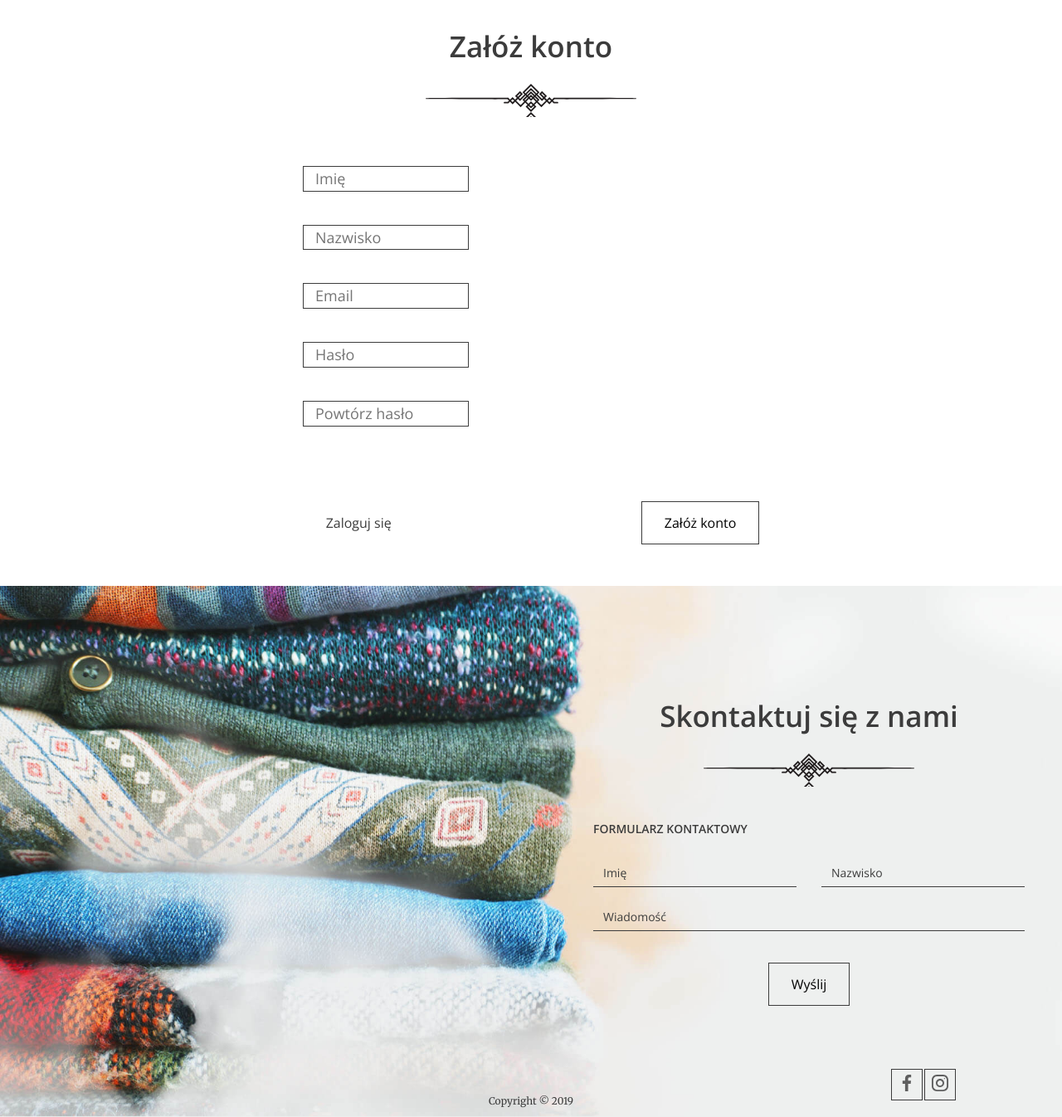
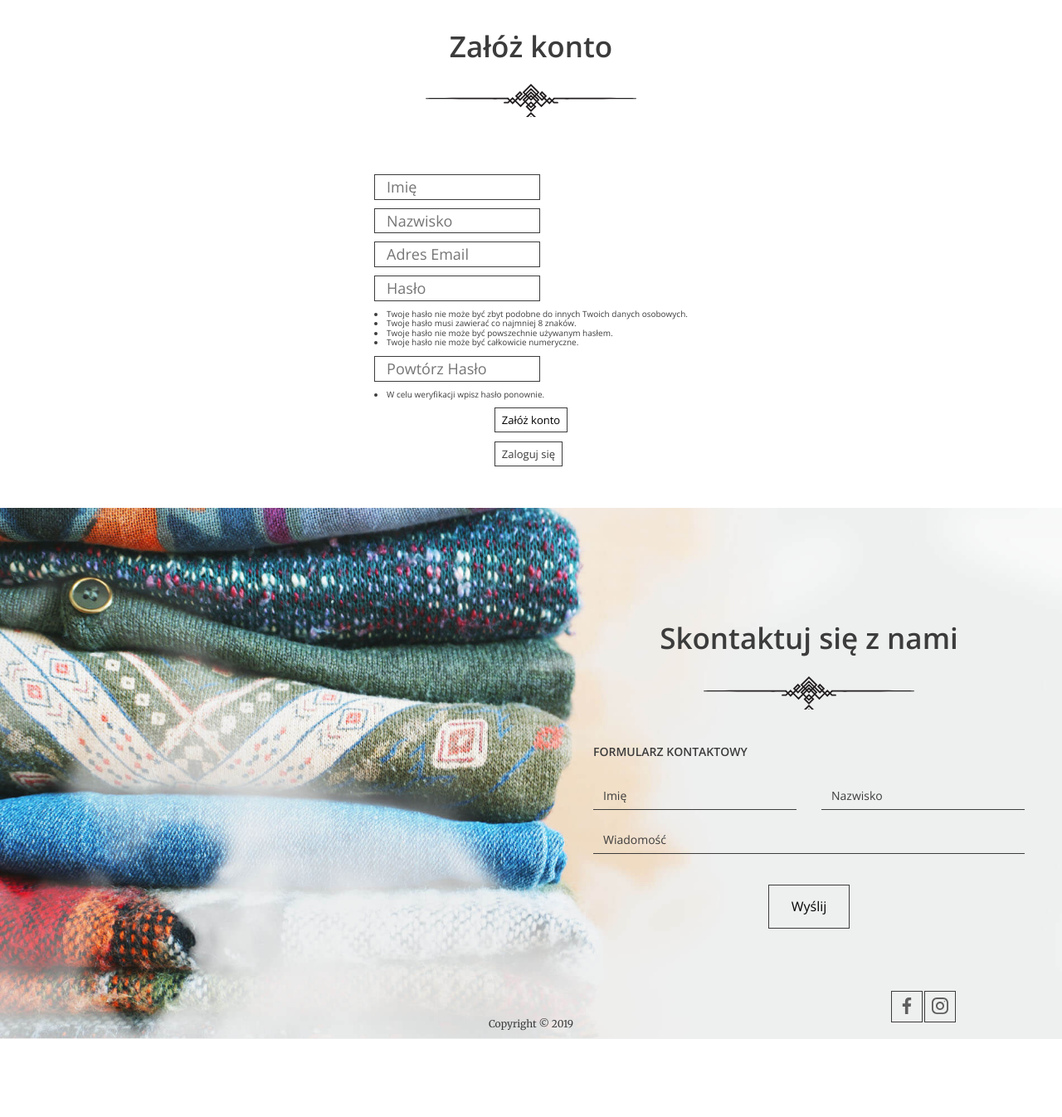
Before and after one commit to adamatusz/djangoCharityDonation, a Django app: page /register/ in a window 1280 px wide. Shown: the part 182-1528 px from the top of the page at 83% size. After the commit the page ends 1434 px from the top, so only its background shows below. Run offline with Django 4.2, Linux system fonts and the light colour scheme.

Commit message:
registration_form

```diff
--- /dev/null
+++ b/charity_donation/forms.py
@@ -0,0 +1,31 @@
+from django.contrib.auth.forms import UserCreationForm
+from .models import User
+from django import forms
+
+
+class SignUpForm(UserCreationForm):
+    first_name = forms.CharField(label='', max_length=100, widget=forms.TextInput(attrs={'class': 'form-control',
+                                                                                         'placeholder': 'Imię'}))
+    last_name = forms.CharField(label='', max_length=100, widget=forms.TextInput(attrs={'class': 'form-control',
+                                                                                        'placeholder': 'Nazwisko'
+                                                                                        }))
+    email = forms.EmailField(label='', widget=forms.TextInput(attrs={'class': 'form-control',
+                                                                     'placeholder': 'Adres Email'}))
+
+    class Meta:
+        model = User
+        fields = ('first_name', 'last_name', 'email', 'password1', 'password2')
+
+    def __init__(self, *args, **kwargs):
+        super(SignUpForm, self).__init__(*args, **kwargs)
+
+        self.fields['password1'].widget.attrs['class'] = 'form-control'
+        self.fields['password1'].widget.attrs['placeholder'] = 'Hasło'
+        self.fields['password1'].label = ''
+        self.fields[
+            'password1'].help_text = '<li>Twoje hasło nie może być zbyt podobne do innych Twoich danych osobowych.</li><li>Twoje hasło musi zawierać co najmniej 8 znaków.</li><li>Twoje hasło nie może być powszechnie używanym hasłem.</li><li>Twoje hasło nie może być całkowicie numeryczne.</li>'
+
+        self.fields['password2'].widget.attrs['class'] = 'form-control'
+        self.fields['password2'].widget.attrs['placeholder'] = 'Powtórz Hasło'
+        self.fields['password2'].label = ''
+        self.fields['password2'].help_text = '<li>W celu weryfikacji wpisz hasło ponownie.</li>'
--- a/charity_donation/views.py
+++ b/charity_donation/views.py
@@ -1,5 +1,9 @@
 from django.db.models import Sum
-from django.shortcuts import render
+from django.shortcuts import render, redirect
+from django.contrib.auth.forms import UserCreationForm
+from django.contrib import messages
+
+from .forms import SignUpForm
 
 # Create your views here.
 from django.views import View
@@ -33,4 +37,21 @@ class LoginView(View):
 
 class RegisterView(View):
     def get(self, request):
-        return render(request, "register.html", {})
+        form = SignUpForm()
+        return render(request, "register.html", {'form': form})
+
+    def post(self, request):
+        form = SignUpForm(request.POST)
+        if form.is_valid():
+            user = form.save(commit=False)
+            user.set_password(form.cleaned_data.get('password1'))
+            user.is_active = False
+            user.save()
+
+
+            messages.success(
+                request, 'Konto zostało pomyślnie utworzone'
+            )
+            return redirect('login')
+
+        return render(request, 'register.html', context={'form': form})
--- a/templates/register.html
+++ b/templates/register.html
@@ -6,33 +6,39 @@
             {% include "website/navbar.html" %}
     </header>
 
+<section class="login-page">
+      <h2>Załóż konto</h2>
 
-    <section class="login-page">
-      <h2>Załóż konto</h2>
-      <form>
-{#          {% csrf_token %}#}
-        <div class="form-group">
-          <input type="text" name="name" placeholder="Imię" />
-        </div>
-         <div class="form-group">
-          <input type="text" name="surname" placeholder="Nazwisko" />
-        </div>
-        <div class="form-group">
-          <input type="email" name="email" placeholder="Email" />
-        </div>
-        <div class="form-group">
-          <input type="password" name="password" placeholder="Hasło" />
-        </div>
-        <div class="form-group">
-          <input type="password" name="password2" placeholder="Powtórz hasło" />
+<div class="form-group">
+      <form method="post" action="{% url 'register' %}" >
+          {% csrf_token %}
+
+         <div class="form-group">{{ form.as_p }}</div>
+      </form>
+</div>
+{#        <div class="form-group">#}
+{#          <input type="text" name="name" placeholder="Imię" />#}
+{#        </div>#}
+{#         <div class="form-group">#}
+{#          <input type="text" name="surname" placeholder="Nazwisko" />#}
+{#        </div>#}
+{#        <div class="form-group">#}
+{#          <input type="email" name="email" placeholder="Email" />#}
+{#        </div>#}
+{#        <div class="form-group">#}
+{#          <input type="password" name="password" placeholder="Hasło" />#}
+{#        </div>#}
+{#        <div class="form-group">#}
+{#          <input type="password" name="password2" placeholder="Powtórz hasło" />#}
+{#        </div>#}
+
+        <div class="form-group form-group--buttons">
+            <button class="btn btn--small" type="submit">Załóż konto</button><br/><br/>
+          <a href="{% url "login" %}" class="btn btn--small">Zaloguj się</a>
+
         </div>
 
-        <div class="form-group form-group--buttons">
-          <a href="{% url "login" %}" class="btn btn--without-border">Zaloguj się</a>
-          <button class="btn" type="submit">Załóż konto</button>
-        </div>
-      </form>
-    </section>
+</section>
 
 
 {% endblock %}
--- a/templates/website/base.html
+++ b/templates/website/base.html
@@ -7,7 +7,7 @@
     <meta name="viewport" content="width=device-width, initial-scale=1.0" />
     <meta http-equiv="X-UA-Compatible" content="ie=edge" />
     <title>{% block title %}{% endblock %}</title>
-    <link rel="stylesheet" href={% static "css/style.css"%} />
+    <link rel="stylesheet" href={% static "css/style.css" %} />
   </head>
 <body>
    {% block content %}
```
Also changed, not shown: 1 other file.
